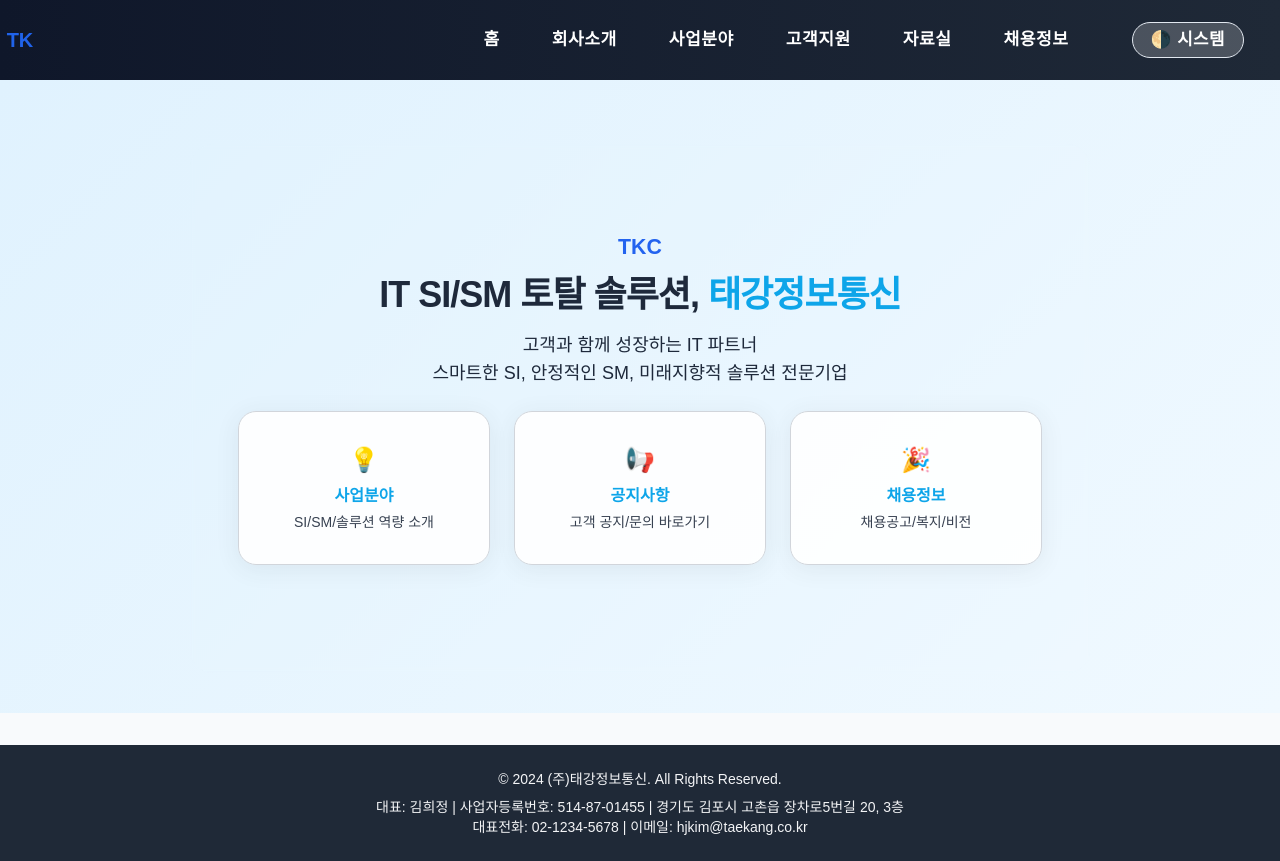
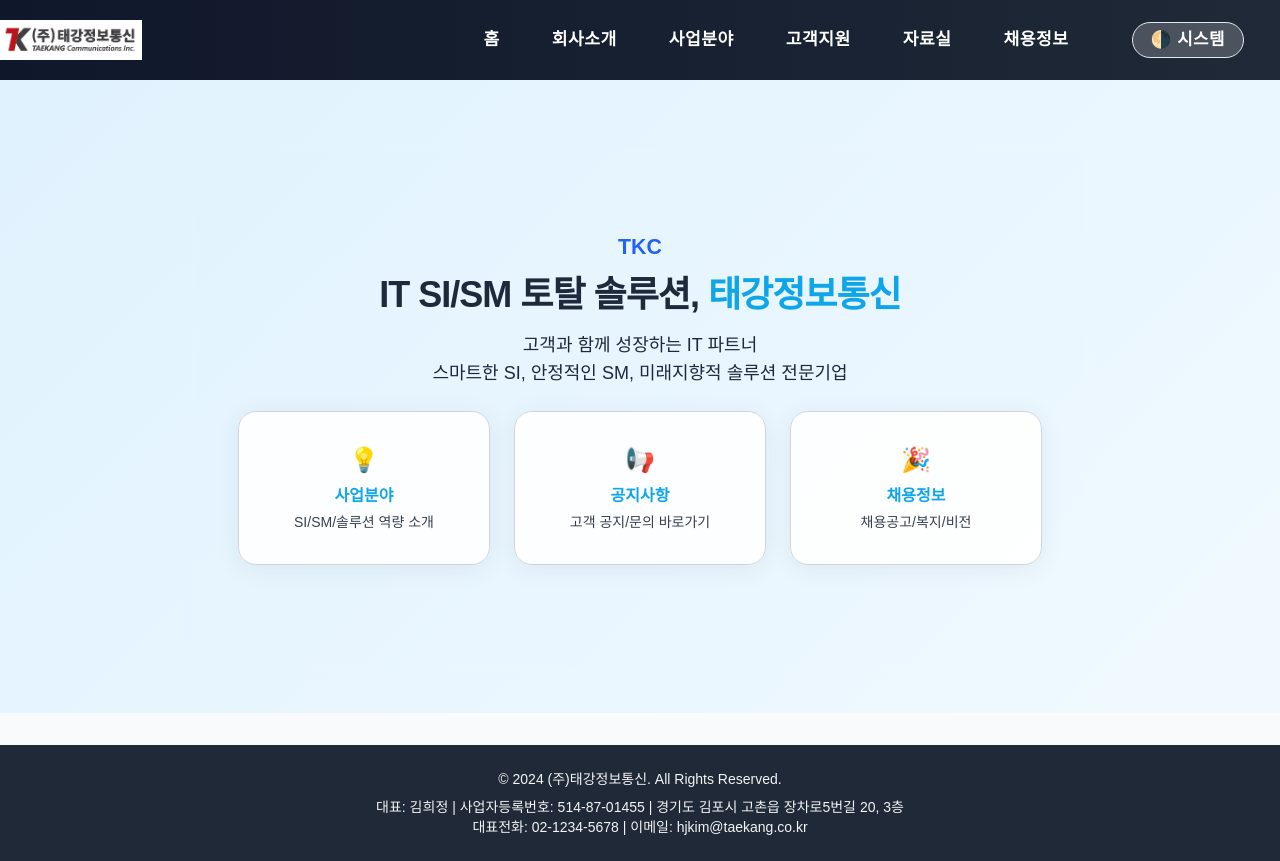
Before and after one commit to jungssam/TAEKANG_HOMEPAGE_FRONT, a Vue app: page / in a window 1280 px wide. Built offline with nearby package versions, Linux system fonts and the light colour scheme; a web font is replaced by a local one.

Commit message:
fix: improve dark theme readability

```diff
--- a/src/assets/styles/common.css
+++ b/src/assets/styles/common.css
@@ -15,6 +15,12 @@
   align-items: center;
   justify-content: center;
   min-height: 80px;
+}
+.custom-header .logo-img {
+  height: 40px;
+}
+body.dark .custom-header .logo-img {
+  filter: invert(1) brightness(1.4);
 }
 .logo {
   font-weight: 900;
@@ -103,6 +109,10 @@
 }
 body.dark .hero {
   background: linear-gradient(135deg, #0f172a 0%, #1f2937 100%);
+  color: #ffffff;
+}
+body.dark .hero h1,
+body.dark .hero p {
   color: #ffffff;
 }
 .hero h1,
--- a/src/components/Header.vue
+++ b/src/components/Header.vue
@@ -1,7 +1,7 @@
 
 <template>
   <header class="custom-header">
-    <img src="@/assets/icon.svg" alt="TKC" class="h-10 w-auto mr-4" />
+    <img src="/images/KakaoTalk_20250605_151235366.png" alt="TKC" class="h-10 w-auto mr-4 logo-img" />
     <nav class="nav-menu">
       <a href="/">홈</a>
       <a href="/about">회사소개</a>
```
